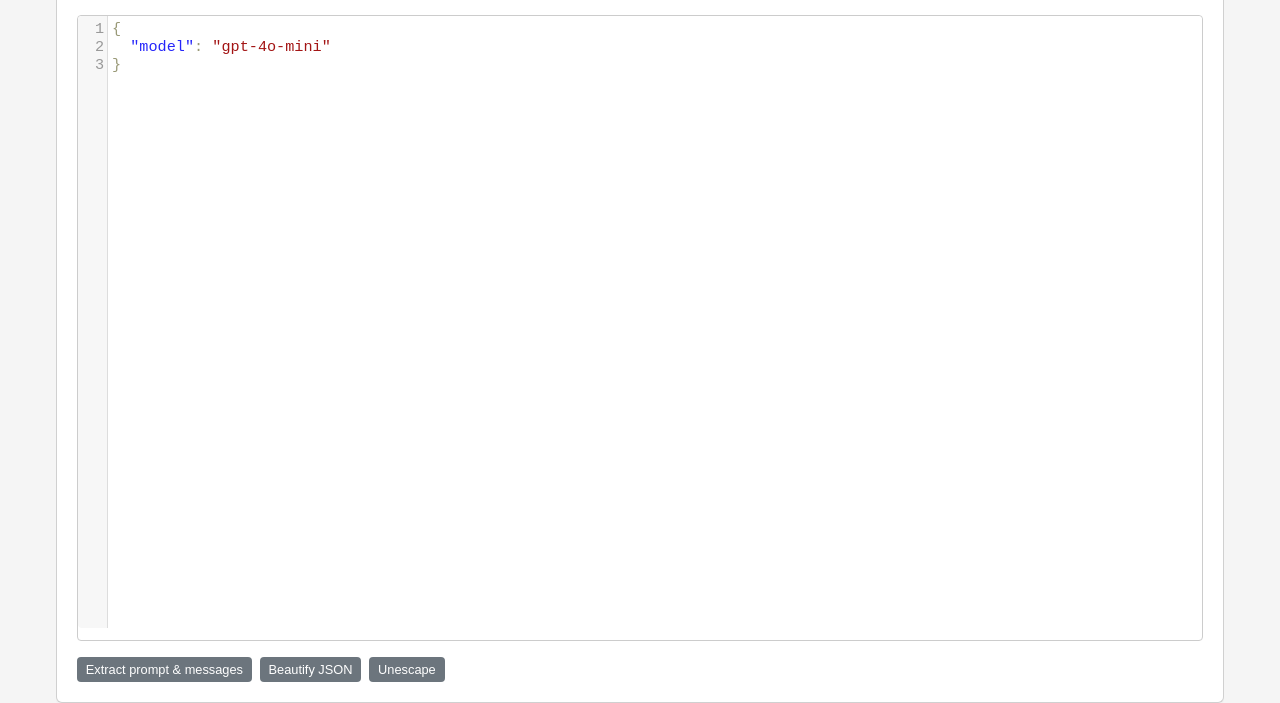
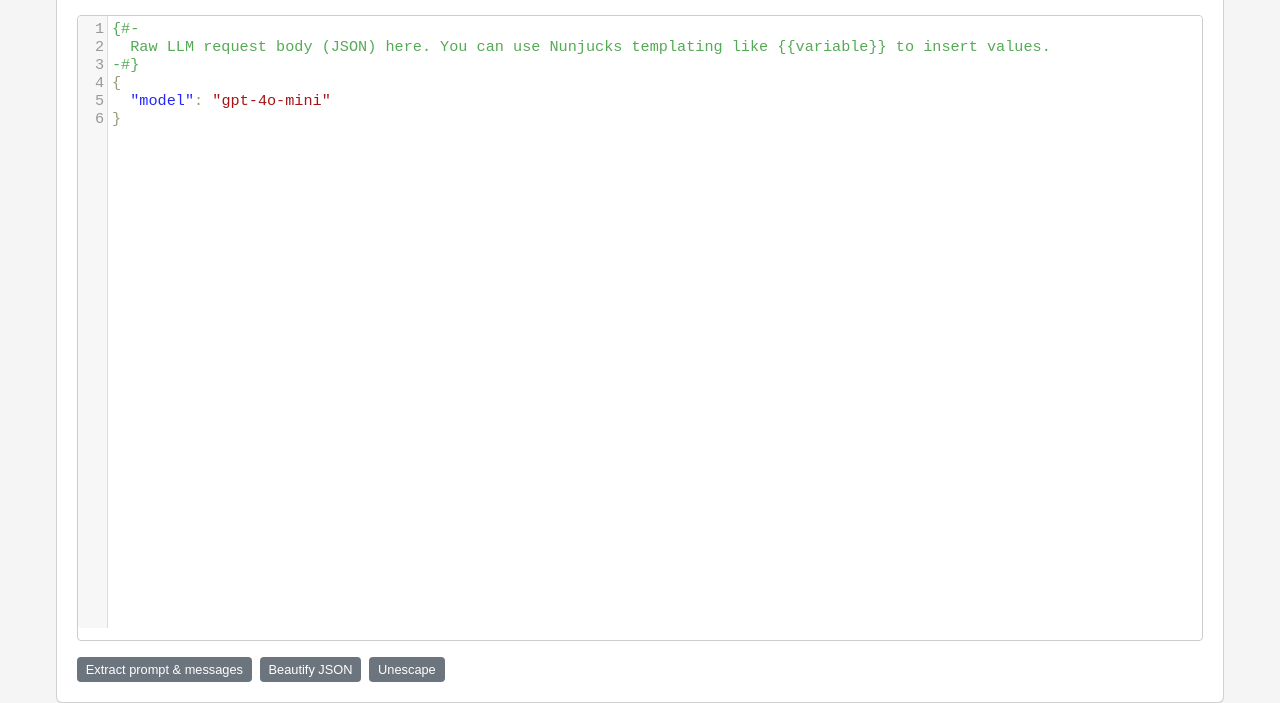
Before and after one commit to Dmytronius/prompt-tester, a plain HTML site: page PromptTester.html in a window 1280 px wide. Shown: the part 97-800 px from the top of the page. Drawn offline with nearby package versions, Linux system fonts and the light colour scheme.

Commit message:
Update LLM request body template and add default tests for improved functionality

```diff
--- a/PromptTester.html
+++ b/PromptTester.html
@@ -1612,7 +1612,6 @@
 
       <div id="tab-llm-request" class="tab-panel active">
         <div class="section-body">
-
           <div id="llm-request-body-editor" class="editor-container"
             title="Nunjucks template of LLM raw payload. You can extract developer's prompt and messages from it.">
           </div>
@@ -4174,15 +4173,25 @@
         State.judgeSystemPrompt = CONSTANTS.DEFAULT_JUDGE_SYSTEM_PROMPT;
 
         // Initial defaults
-        State.request.llm_request_body = '{\n  "model": "gpt-4o-mini"\n}';
+        State.request.llm_request_body = '{#-\n  Raw LLM request body (JSON) here. You can use Nunjucks templating like {{variable}} to insert values.\n-#}\n{\n  "model": "gpt-4o-mini"\n}';
         State.request.developerMessage = '# Role\nYou are a helpful AI assistant.';
         State.request.messages = [
           { role: "assistant", content: "Hello, how can I help you?" },
           { role: "user", content: "{{usr_msg}}" }
         ];
-        // Default Test
+        // Default Tests
         TestsUI.addTest({
-          name: "Hello", repeat: 1,
+          name: "DateTime", repeat: 1,
+          variables: [{ name: "usr_msg", value: "What is the current date and time?", type: "Text" }],
+          expectedResponse: ""
+        });
+        TestsUI.addTest({
+          name: "WhoYou", repeat: 1,
+          variables: [{ name: "usr_msg", value: "Who are you?", type: "Text" }],
+          expectedResponse: ""
+        });
+        TestsUI.addTest({
+          name: "Hi", repeat: 1,
           variables: [{ name: "usr_msg", value: "hi", type: "Text" }],
           expectedResponse: "Hello, how can I help you?"
         });
```
